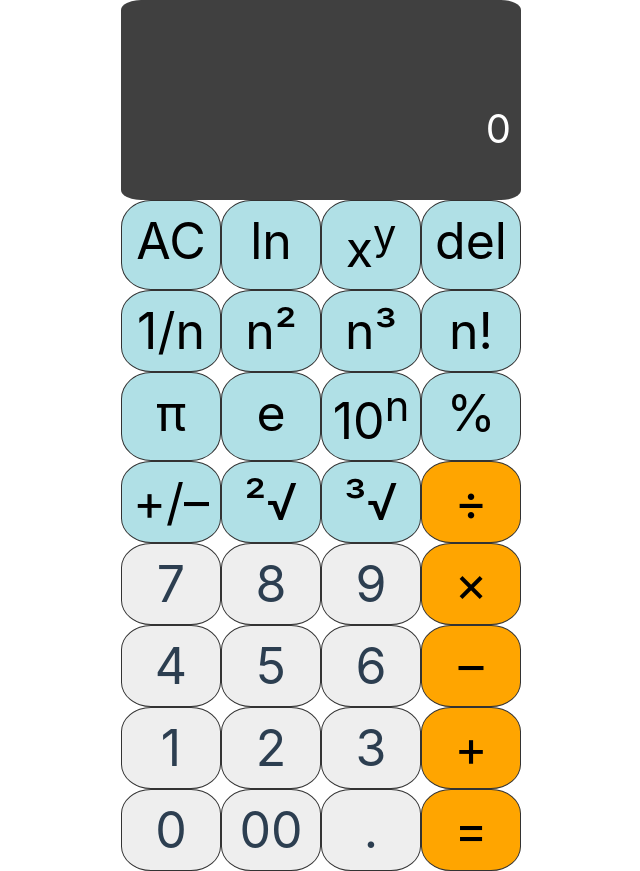
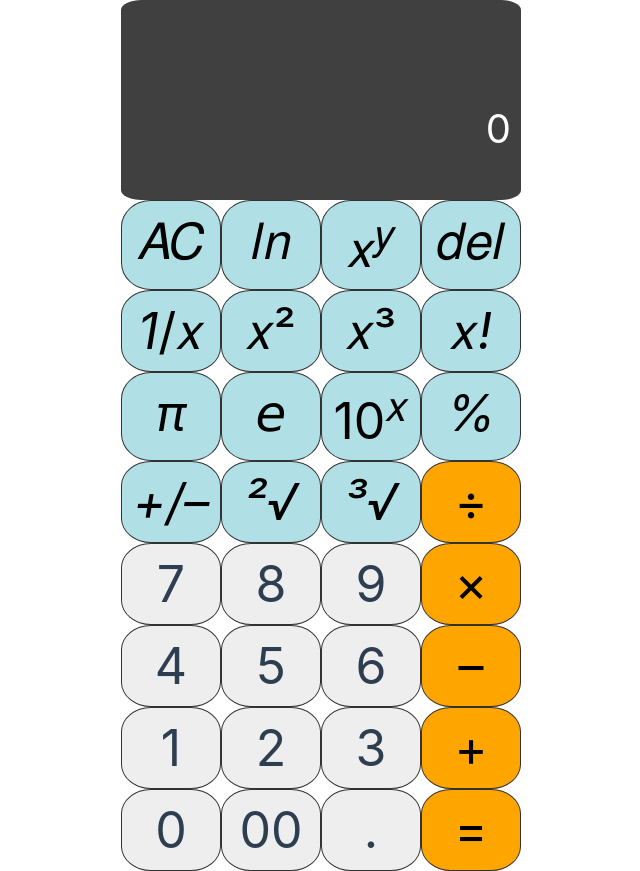
Before and after one commit to mkim245/vue-calculator, a Vue app: page / in a window 1280 px wide. Shown: the whole page, without its empty margins (119-759 px from the left). Built offline with nearby package versions, Linux system fonts and the light colour scheme.

Commit message:
change keys properties

```diff
--- a/src/components/Calculator.vue
+++ b/src/components/Calculator.vue
@@ -175,21 +175,21 @@ export default {
       <div class="previous-operand">{{ previous }}</div>
       <div class="current-operand">{{ current || '0' }}</div>
     </div>
-    <div @click="clear" class="btn function">AC</div>
-    <div @click="logarithm" class="btn function">ln</div>
-    <div @click="pow" class="btn function">x<sup>y</sup></div>
-    <div @click="del" class="btn function">del</div>
-    <div @click="reciprocal" class="btn function">1/n</div>
-    <div @click="power2" class="btn function">n&sup2</div>
-    <div @click="cubicX" class="btn function">n&#179</div>
-    <div @click="factorial" class="btn function">n!</div>
-    <div @click="pi" class="btn function">π</div>
-    <div @click="naturalE" class="btn function">e</div>
-    <div @click="tenpower" class="btn function">10<sup>n</sup></div>
-    <div @click="percent" class="btn function">%</div>
-    <div @click="sign" class="btn function">+/–</div>
-    <div @click="sqrt" class="btn function">&sup2√</div>
-    <div @click="cubert" class="btn function">&#179√</div>
+    <div @click="clear" class="btn function">&#119860&#119862</div>
+    <div @click="logarithm" class="btn function">&#119897&#119899</div>
+    <div @click="pow" class="btn function">&#119909<sup>&#119910</sup></div>
+    <div @click="del" class="btn function">&#119889&#119890&#119897</div>
+    <div @click="reciprocal" class="btn function"><i>1</i>/&#119909</div>
+    <div @click="power2" class="btn function">&#119909&sup2</div>
+    <div @click="cubicX" class="btn function">&#119909&#179</div>
+    <div @click="factorial" class="btn function">&#119909<i>!</i></div>
+    <div @click="pi" class="btn function"><i>π</i></div>
+    <div @click="naturalE" class="btn function">&#120358</div>
+    <div @click="tenpower" class="btn function">10<sup>&#119909</sup></div>
+    <div @click="percent" class="btn function"><i>%</i></div>
+    <div @click="sign" class="btn function"><i>+/–</i></div>
+    <div @click="sqrt" class="btn function"><i>&sup2√</i></div>
+    <div @click="cubert" class="btn function"><i>&#179√</i></div>
     <div @click="divide" class="btn operator">&divide;</div>
     <div @click="append('7')" class="btn">7</div>
     <div @click="append('8')" class="btn">8</div>
```
